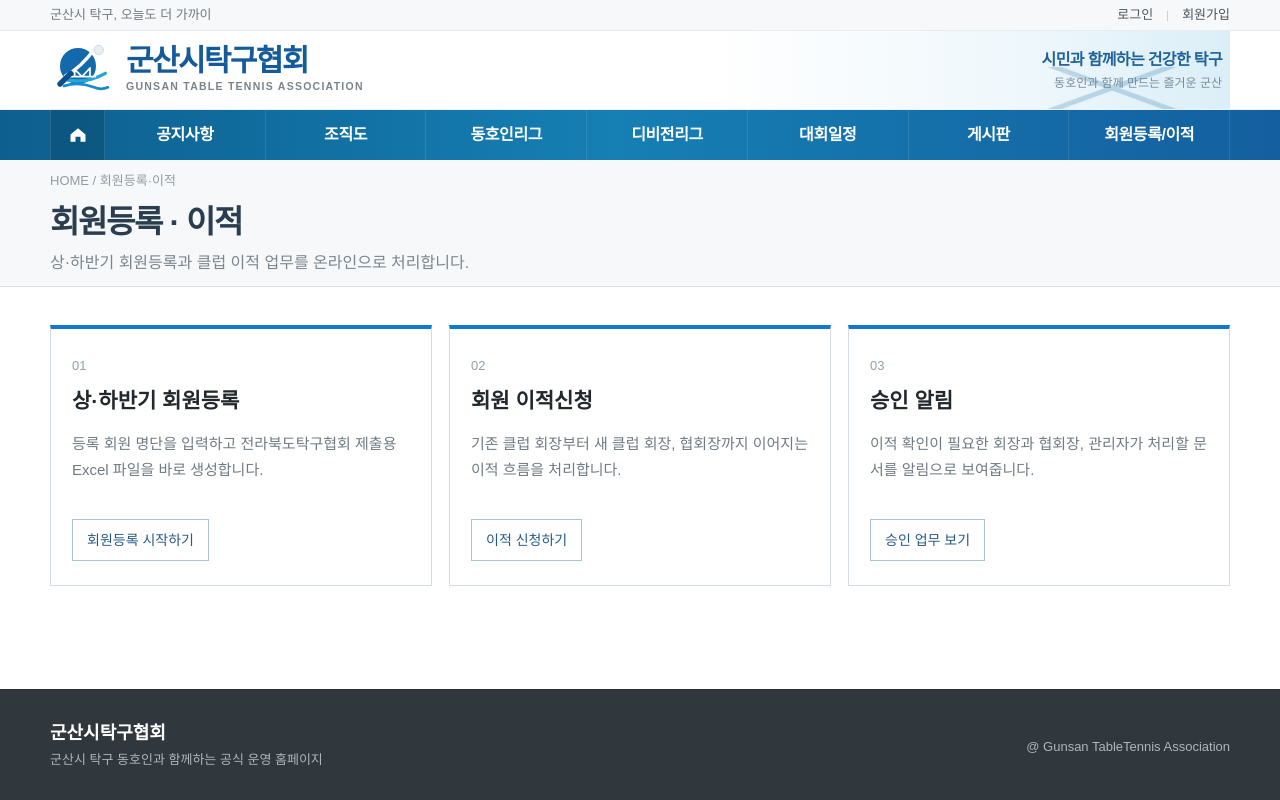
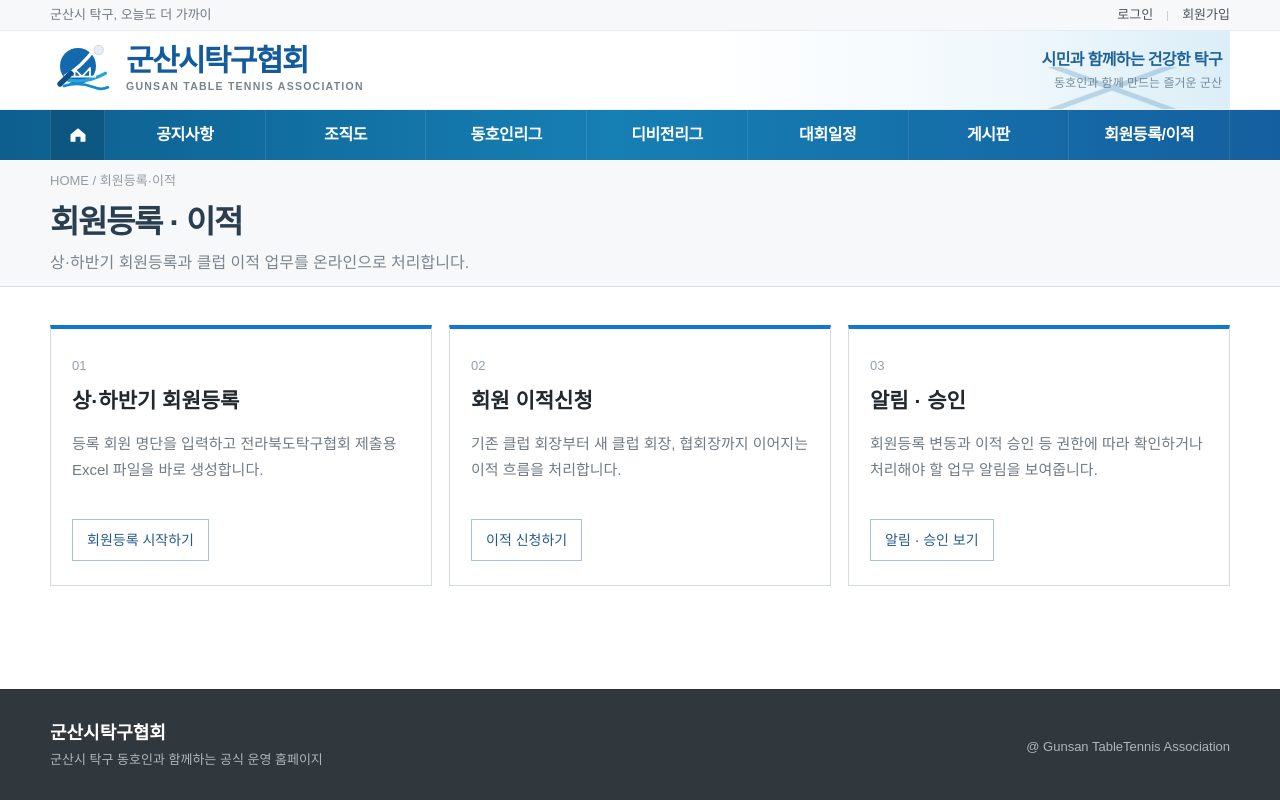
Before and after one commit to Aprasaks/gunsan-table-tennis-association, a Next.js app: page /members in a window 1280 px wide. Built offline with nearby package versions, Linux system fonts and the light colour scheme.

Commit message:
알림 승인 업무 권한을 관리자와 회장으로 제한

```diff
--- a/src/app/members/page.tsx
+++ b/src/app/members/page.tsx
@@ -39,6 +39,23 @@ export default function MembersPage() {
     router.push('/members/register');
   }
 
+  function openApprovals(event: MouseEvent<HTMLAnchorElement>) {
+    event.preventDefault();
+    const currentUser = getCurrentUser();
+
+    if (!currentUser) {
+      router.push('/login');
+      return;
+    }
+
+    if (!isAdmin(currentUser) && currentUser.position !== '회장') {
+      alert('알림 · 승인 업무는 회장 또는 관리자만 이용할 수 있습니다.');
+      return;
+    }
+
+    router.push('/members/approvals');
+  }
+
   return (
     <>
       <section className="subHero"><div className="siteShell subHeroInner"><span className="crumb">HOME / 회원등록·이적</span><h1>회원등록 · 이적</h1><p>상·하반기 회원등록과 클럽 이적 업무를 온라인으로 처리합니다.</p></div></section>
@@ -53,8 +70,8 @@ export default function MembersPage() {
             <Link href="/members/transfer" onClick={(event) => requireLogin(event, '/members/transfer')}>이적 신청하기</Link>
           </article>
           <article className="memberServiceCard">
-            <span>03</span><h2>승인 알림</h2><p>이적 확인이 필요한 회장과 협회장, 관리자가 처리할 문서를 알림으로 보여줍니다.</p>
-            <Link href="/members/approvals" onClick={(event) => requireLogin(event, '/members/approvals')}>승인 업무 보기</Link>
+            <span>03</span><h2>알림 · 승인</h2><p>회원등록 변동과 이적 승인 등 권한에 따라 확인하거나 처리해야 할 업무 알림을 보여줍니다.</p>
+            <Link href="/members/approvals" onClick={openApprovals}>알림 · 승인 보기</Link>
           </article>
         </div>
       </section>
```
Also changed, not shown: src/app/members/approvals/page.tsx (+14 -6 lines).
